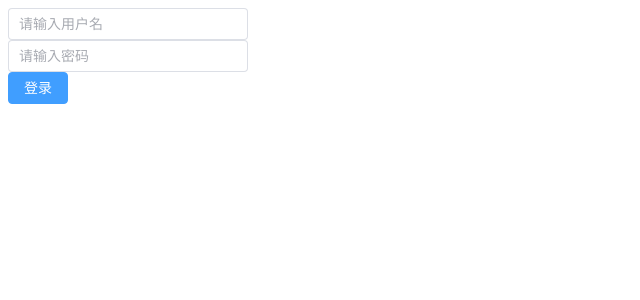
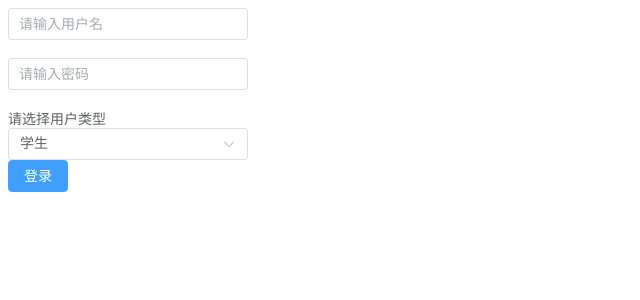
Before and after one commit to BanOrange/HQFrontEnd, a Vue app: page /login in a window 1280 px wide. Shown: the top 300 px of the page, without its empty margins (0-640 px from the left). Built offline with nearby package versions, Linux system fonts and the light colour scheme.

Commit message:
LoginView.vue,数据库端口8888

```diff
--- a/package.json
+++ b/package.json
@@ -11,6 +11,7 @@
   "dependencies": {
     "axios": "^1.6.8",
     "element-plus": "^2.7.1",
+    "qs": "^6.12.1",
     "querystring": "^0.2.1",
     "vue": "^3.4.21",
     "vue-router": "^4.3.0"
--- a/src/router/index.js
+++ b/src/router/index.js
@@ -1,5 +1,9 @@
-import { createRouter, createWebHistory } from 'vue-router'
+import {createRouter, createWebHistory} from 'vue-router'
 import LoginView from '../views/LoginView.vue'
+import HomeView from '../views/HomeView.vue'
+import StudentView from "../views/StudentView.vue";
+import TeacherView from "../views/TeacherView.vue";
+import AdminView from "../views/AdminView.vue";
 
 const router = createRouter({
     history: createWebHistory(import.meta.env.BASE_URL),
@@ -9,18 +13,39 @@ const router = createRouter({
             name: 'login',
             component: LoginView
         },
+        {
+            path: '/',
+            name: 'home',
+            component: HomeView
+        },
+
+        {
+            path: '/student',
+            name: 'student',
+            component: StudentView
+        },
+        {
+            path: '/teacher',
+            name: 'teacher',
+            component: TeacherView
+        },
+        {
+            path: '/admin',
+            name: 'admin',
+            component: AdminView
+        }
 
     ]
 })
 
-router.beforeEach((to,from,next)=>{
-  if(to.path == '/login'){
+router.beforeEach((to, from, next) => {
+    if (to.path === '/login') {
         next()
-  }else{
+    } else {
         const username = sessionStorage.getItem("username")
-    if(username == null){
+        if (username == null) {
             next('/login')
-    }else{
+        } else {
             next();
         }
     }
--- /dev/null
+++ b/src/views/AdminView.vue
@@ -0,0 +1,11 @@
+<script setup>
+
+</script>
+
+<template>
+
+</template>
+
+<style scoped>
+
+</style>
--- /dev/null
+++ b/src/views/HomeView.vue
@@ -0,0 +1,11 @@
+<script setup>
+
+</script>
+
+<template>
+
+</template>
+
+<style scoped>
+
+</style>
--- a/src/views/LoginView.vue
+++ b/src/views/LoginView.vue
@@ -1,15 +1,51 @@
-<template>
-    <div>
-    <el-input v-model="username" style="width: 240px" placeholder="请输入用户名" />
-    </div>
-    <el-input v-model="password" type="password" style="width: 240px" placeholder="请输入密码"/><br>
-    <el-button type="primary" @click ="handleLogin">登录</el-button>
-</template>
+<script setup>
+import {ref} from 'vue';
+import {useRouter} from "vue-router";
+import HomeView from '../views/HomeView.vue'
+import LoginView from "../views/LoginView.vue";
 
-<script setup>
-import { ref } from 'vue';
+import axios from 'axios'
+import qs from 'qs'
+import {ElMessage} from 'element-plus'
+
 let username = ref("");
 let password = ref("");
+let userType = ref("student");
+const router = useRouter();
 
+function handleClick() {
+  let data = {
+    username: username.value,
+    password: password.value,
+    userType: userType.value
+  }
+  axios.post('http://localhost:8888/login', qs.stringify(data))
+      .then((res) => {
+        if (res.data.code === 200) {
+          sessionStorage.setItem("username", username.value)
+          router.replace(userType.value === 'student' ? '/student' : userType.value === 'teacher' ? '/teacher' : '/admin')
+          console.log(res.data.msg)
+        } else {
+          ElMessage.error(res.data.msg)
+        }
+      })
+}
 
 </script>
+
+<template>
+  <div>
+    <el-input v-model="username" style="width: 240px" placeholder="请输入用户名"/>
+    <br><br>
+    <el-input v-model="password" type="password" style="width: 240px" placeholder="请输入密码"/>
+    <br><br>
+    <el-text>请选择用户类型</el-text><br>
+    <el-select v-model="userType" style="width: 240px" placeholder="请选择用户类型">
+      <el-option label="学生" value="student"></el-option>
+      <el-option label="教师" value="teacher"></el-option>
+      <el-option label="管理员" value="admin"></el-option>
+    </el-select>
+    <br>
+    <el-button type="primary" @click="handleClick">登录</el-button>
+  </div>
+</template>
--- /dev/null
+++ b/src/views/StudentView.vue
@@ -0,0 +1,11 @@
+<script setup>
+
+</script>
+
+<template>
+
+</template>
+
+<style scoped>
+
+</style>
--- /dev/null
+++ b/src/views/TeacherView.vue
@@ -0,0 +1,11 @@
+<script setup>
+
+</script>
+
+<template>
+
+</template>
+
+<style scoped>
+
+</style>
```
Also changed, not shown: src/components/Admin.vue (added, +11 -0 lines), src/components/Course.vue (added, +16 -0 lines), src/components/Student.vue (added, +11 -0 lines), src/components/User.vue (added, +19 -0 lines), 1 other file (tests, documents, lock files or other folders). Lines whose indentation alone changed are shown as unchanged.
